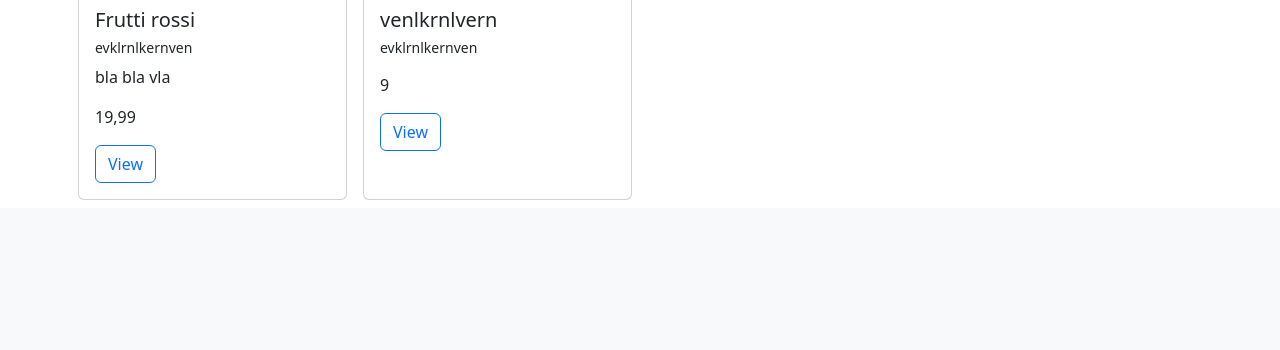
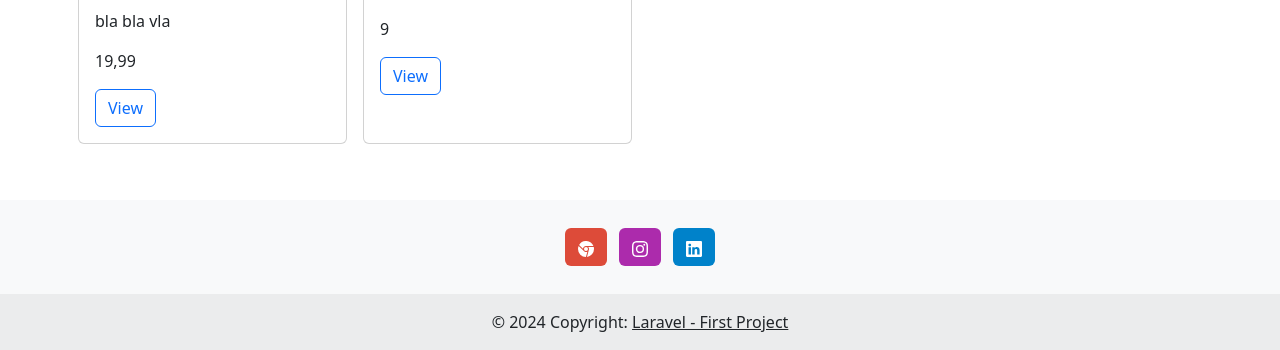
Before and after one commit to NicoleMaini/S5-L5---progetto-v.1, a PHP site: page /S5-L5/index.php in a window 1280 px wide. Shown: the part 1203-1553 px from the top of the page. Before the commit the page ends 1403 px from the top, so only its background shows below. Run offline with PHP 8.4, Linux system fonts and the light colour scheme; data comes from the database, SQL or seed files in the repository.

Commit message:
fixed nav

```diff
--- a/includes/footer.php
+++ b/includes/footer.php
@@ -1,4 +1,61 @@
-</div>
-</boby>
+<footer class="bg-body-tertiary text-center mt-5">
+    <!-- Grid container -->
+    <div class="container-fluid p-4 pb-0">
+        <!-- Section: Social media -->
+        <section class="mb-4">
+
+            <!-- Google -->
+            <a data-mdb-ripple-init class="btn text-white btn-floating m-1" style="background-color: #dd4b39;"
+                href="#!" role="button"><svg xmlns="http://www.w3.org/2000/svg" width="16" height="16"
+                    fill="white" class="bi bi-browser-chrome" viewBox="0 0 16 16">
+                    <path fill-rule="evenodd"
+                        d="M16 8a8 8 0 0 1-7.022 7.94l1.902-7.098a3 3 0 0 0 .05-1.492A3 3 0 0 0 10.237 6h5.511A8 8 0 0 1 16 8M0 8a8 8 0 0 0 7.927 8l1.426-5.321a3 3 0 0 1-.723.255 3 3 0 0 1-1.743-.147 3 3 0 0 1-1.043-.7L.633 4.876A8 8 0 0 0 0 8m5.004-.167L1.108 3.936A8.003 8.003 0 0 1 15.418 5H8.066a3 3 0 0 0-1.252.243 2.99 2.99 0 0 0-1.81 2.59M8 10a2 2 0 1 0 0-4 2 2 0 0 0 0 4" />
+                </svg></a>
+
+            <!-- Instagram -->
+            <a data-mdb-ripple-init class="btn text-white btn-floating m-1" style="background-color: #ac2bac;"
+                href="#!" role="button"><svg xmlns="http://www.w3.org/2000/svg" width="16" height="16"
+                    fill="white" class="bi bi-instagram" viewBox="0 0 16 16">
+                    <path
+                        d="M8 0C5.829 0 5.556.01 4.703.048 3.85.088 3.269.222 2.76.42a3.9 3.9 0 0 0-1.417.923A3.9 3.9 0 0 0 .42 2.76C.222 3.268.087 3.85.048 4.7.01 5.555 0 5.827 0 8.001c0 2.172.01 2.444.048 3.297.04.852.174 1.433.372 1.942.205.526.478.972.923 1.417.444.445.89.719 1.416.923.51.198 1.09.333 1.942.372C5.555 15.99 5.827 16 8 16s2.444-.01 3.298-.048c.851-.04 1.434-.174 1.943-.372a3.9 3.9 0 0 0 1.416-.923c.445-.445.718-.891.923-1.417.197-.509.332-1.09.372-1.942C15.99 10.445 16 10.173 16 8s-.01-2.445-.048-3.299c-.04-.851-.175-1.433-.372-1.941a3.9 3.9 0 0 0-.923-1.417A3.9 3.9 0 0 0 13.24.42c-.51-.198-1.092-.333-1.943-.372C10.443.01 10.172 0 7.998 0zm-.717 1.442h.718c2.136 0 2.389.007 3.232.046.78.035 1.204.166 1.486.275.373.145.64.319.92.599s.453.546.598.92c.11.281.24.705.275 1.485.039.843.047 1.096.047 3.231s-.008 2.389-.047 3.232c-.035.78-.166 1.203-.275 1.485a2.5 2.5 0 0 1-.599.919c-.28.28-.546.453-.92.598-.28.11-.704.24-1.485.276-.843.038-1.096.047-3.232.047s-2.39-.009-3.233-.047c-.78-.036-1.203-.166-1.485-.276a2.5 2.5 0 0 1-.92-.598 2.5 2.5 0 0 1-.6-.92c-.109-.281-.24-.705-.275-1.485-.038-.843-.046-1.096-.046-3.233s.008-2.388.046-3.231c.036-.78.166-1.204.276-1.486.145-.373.319-.64.599-.92s.546-.453.92-.598c.282-.11.705-.24 1.485-.276.738-.034 1.024-.044 2.515-.045zm4.988 1.328a.96.96 0 1 0 0 1.92.96.96 0 0 0 0-1.92m-4.27 1.122a4.109 4.109 0 1 0 0 8.217 4.109 4.109 0 0 0 0-8.217m0 1.441a2.667 2.667 0 1 1 0 5.334 2.667 2.667 0 0 1 0-5.334" />
+                </svg></a>
+
+            <!-- Linkedin -->
+            <a data-mdb-ripple-init class="btn text-white btn-floating m-1" style="background-color: #0082ca;"
+                href="#!" role="button"><svg xmlns="http://www.w3.org/2000/svg" width="16" height="16"
+                    fill="white" class="bi bi-linkedin" viewBox="0 0 16 16">
+                    <path
+                        d="M0 1.146C0 .513.526 0 1.175 0h13.65C15.474 0 16 .513 16 1.146v13.708c0 .633-.526 1.146-1.175 1.146H1.175C.526 16 0 15.487 0 14.854zm4.943 12.248V6.169H2.542v7.225zm-1.2-8.212c.837 0 1.358-.554 1.358-1.248-.015-.709-.52-1.248-1.342-1.248S2.4 3.226 2.4 3.934c0 .694.521 1.248 1.327 1.248zm4.908 8.212V9.359c0-.216.016-.432.08-.586.173-.431.568-.878 1.232-.878.869 0 1.216.662 1.216 1.634v3.865h2.401V9.25c0-2.22-1.184-3.252-2.764-3.252-1.274 0-1.845.7-2.165 1.193v.025h-.016l.016-.025V6.169h-2.4c.03.678 0 7.225 0 7.225z" />
+                </svg></a>
+
+        </section>
+        <!-- Section: Social media -->
+    </div>
+    <!-- Grid container -->
+
+    <!-- Copyright -->
+    <div class="text-center p-3" style="background-color: rgba(0, 0, 0, 0.05);">
+        © 2024 Copyright:
+        <a class="text-body" href="#">Laravel - First Project</a>
+    </div>
+    <!-- Copyright -->
+</footer>
+<script src="https://cdn.jsdelivr.net/npm/bootstrap@5.3.3/dist/js/bootstrap.bundle.min.js"
+    integrity="sha384-YvpcrYf0tY3lHB60NNkmXc5s9fDVZLESaAA55NDzOxhy9GkcIdslK1eN7N6jIeHz" crossorigin="anonymous">
+</script>
+<script>
+    // Initialization for ES Users
+    import {
+        Collapse,
+        Ripple,
+        initMDB
+    } from "mdb-ui-kit";
+
+    initMDB({
+        Collapse,
+        Ripple
+    });
+</script>
+</body>
 
 </html>
--- a/includes/nav.php
+++ b/includes/nav.php
@@ -9,30 +9,33 @@ if (!empty($_SESSION['id'])) {
 
 ?>
 
-<nav class="navbar navbar-expand-lg bg-body-tertiary">
-    <div class="container-fluid">
-        <a class="navbar-brand" href="/S5-L5%20-%20progetto%20v.1/index.php">CRUDazone Refact</a>
-
+<div class="z-3 container-fluid position-fixed p-0">
+    <nav class="navbar navbar-expand-lg navbar-light bg-body-tertiary">
+        <div class="container-fluid d-felx  align-items-center">
+            <a class="navbar-brand" href="/S5-L5%20-%20progetto%20v.1/index.php">CRUDazone-Refact</a>
             <button class="navbar-toggler" type="button" data-bs-toggle="collapse" data-bs-target="#navbarSupportedContent"
                 aria-controls="navbarSupportedContent" aria-expanded="false" aria-label="Toggle navigation">
                 <span class="navbar-toggler-icon"></span>
             </button>
             <div class="collapse navbar-collapse" id="navbarSupportedContent">
-            <ul class="navbar-nav ms-auto mb-2 mb-lg-0">
+                <ul class="navbar-nav w-100">
                     <?php if (empty($_SESSION["id"])) { ?>
-                <li class="nav-item">
-                    <a class="nav-link" aria-current="page" href="/S5-L5%20-%20progetto%20v.1/login.php">Login</a>
+                    <li class="nav-item ms-auto">
+                        <a class="btn btn-link px-3 text-decoration-none" aria-current="page"
+                            href="/S5-L5%20-%20progetto%20v.1/login.php">Login</a>
                     </li>
                     <li class="nav-item">
-                    <a class="nav-link" href="/S5-L5%20-%20progetto%20v.1/signup.php">Register</a>
+                        <a class="btn btn-primary me-3" href="/S5-L5%20-%20progetto%20v.1/signup.php">Register</a>
                     </li><?php
                             } ?>
+                    <?php if (!empty($_SESSION["id"])) { ?>
+                    <p class="nav-link mb-0">Piacere di rivederti <?= $user['username'] ?></p>
+                    <a class="btn btn-primary ms-auto" href="/S5-L5%20-%20progetto%20v.1/form.php">Aggiungi</a>
+                    <a class="btn btn-link px-3 text-decoration-none"
+                        href="/S5-L5%20-%20progetto%20v.1/logout.php">Logout</a>
+                    <?php   } ?>
                 </ul>
-            <?php if (!empty($_SESSION["id"])) { ?>
-            <span><?= $user['username'] ?></span>
-            <a class="nav-link me-3 ms-auto" href="/S5-L5%20-%20progetto%20v.1/form.php">Aggiungi</a>
-            <a class="nav-link me-3 ms-auto" href="/S5-L5%20-%20progetto%20v.1/logout.php">Logout</a>
-            <?php   } ?>
             </div>
         </div>
     </nav>
+</div>
--- a/index.php
+++ b/index.php
@@ -50,5 +50,6 @@ $products = $allProduct->getProducts();
         </div>
         <?php endforeach; ?>
     </div>
+</div>
 
-    <?php include __DIR__ . '/includes/footer.php';
+<?php include __DIR__ . '/includes/footer.php';
```
Lines whose indentation alone changed are shown as unchanged.
